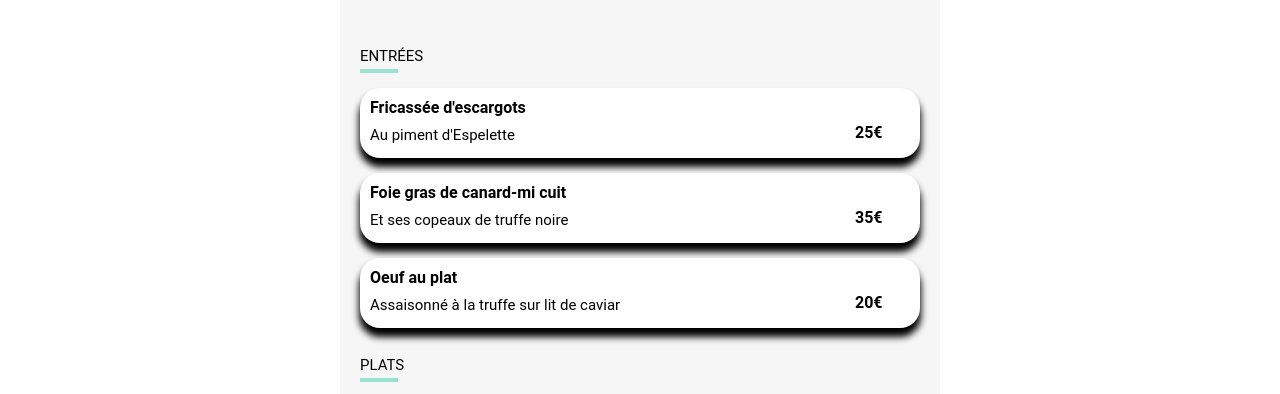
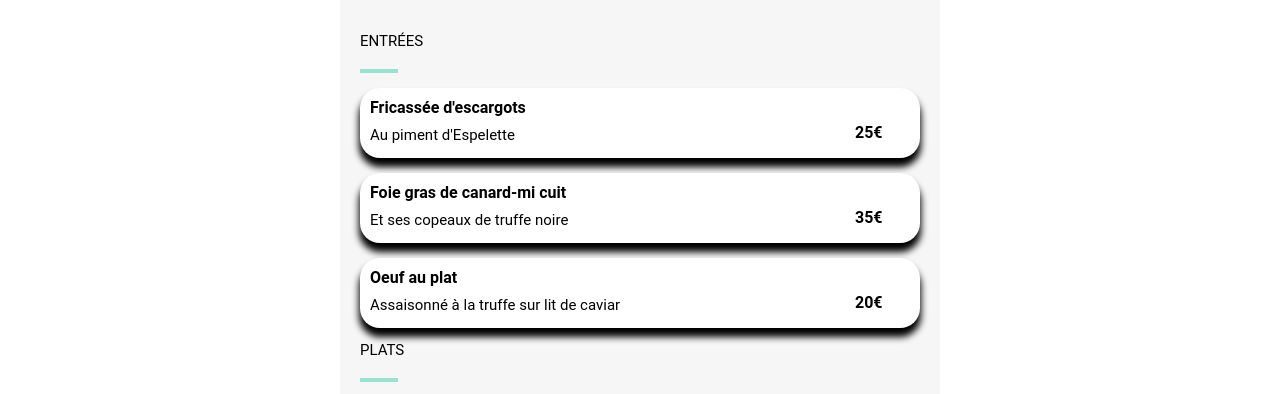
Before and after one commit to LinaLweb/ohmyfood-5, a website: page la-palette-du-gout-menu-card.html in a window 1280 px wide. Shown: the part 378-772 px from the top of the page. Drawn offline with Linux system fonts and the light colour scheme.

Commit message:
Update la-palette-du-gout-menu-card.html
Finalisation de la page la-palette-du-gout-menu-card.html

```diff
--- a/la-palette-du-gout-menu-card.html
+++ b/la-palette-du-gout-menu-card.html
@@ -30,9 +30,13 @@
         <i class="far fa-heart fa-lg menu__heart--icone "></i>
         <i class="fas fa-heart fa-lg  menu__heart--effect"></i>
     </div>
-    <div class="menu__line">
+
+    <div class="menu__area">
         <h2 class="menu__line--text">Entrées</h2>
+        <div class="menu__line">
+        </div>
     </div>
+
     <div class="menu__entree">
         <article class="menu__bloc delay1">
             <div class="menu__bloc--detail">
@@ -77,9 +81,13 @@
             </div>
         </article>
     </div>
-    <div class="menu__line">
+
+    <div class="menu__area">
         <h2 class="menu__line--text">Plats</h2>
+        <div class="menu__line">
+        </div>
     </div>
+
     <div class="menu__entree">
         <article class="menu__bloc delay1">
             <div class="menu__bloc--detail">
@@ -95,6 +103,7 @@
                 </div>
             </div>
         </article>
+
         <article class="menu__bloc delay2">
             <div class="menu__bloc--detail">
                 <h3 class="bloc-detail__title">Parmentier de queue de boeuf</h3>
@@ -124,9 +133,12 @@
             </div>
         </article>
     </div>
-    <div class="menu__line">
-        <h2 class="menu__line--text">Desserts</h2>
+    <div class="menu__area">
+        <div class="menu__line">
+            <h2 class="menu__line--text">Desserts</h2>
+        </div>
     </div>
+
     <div class="menu__entree">
         <article class="menu__bloc delay1">
             <div class="menu__bloc--detail">
```
